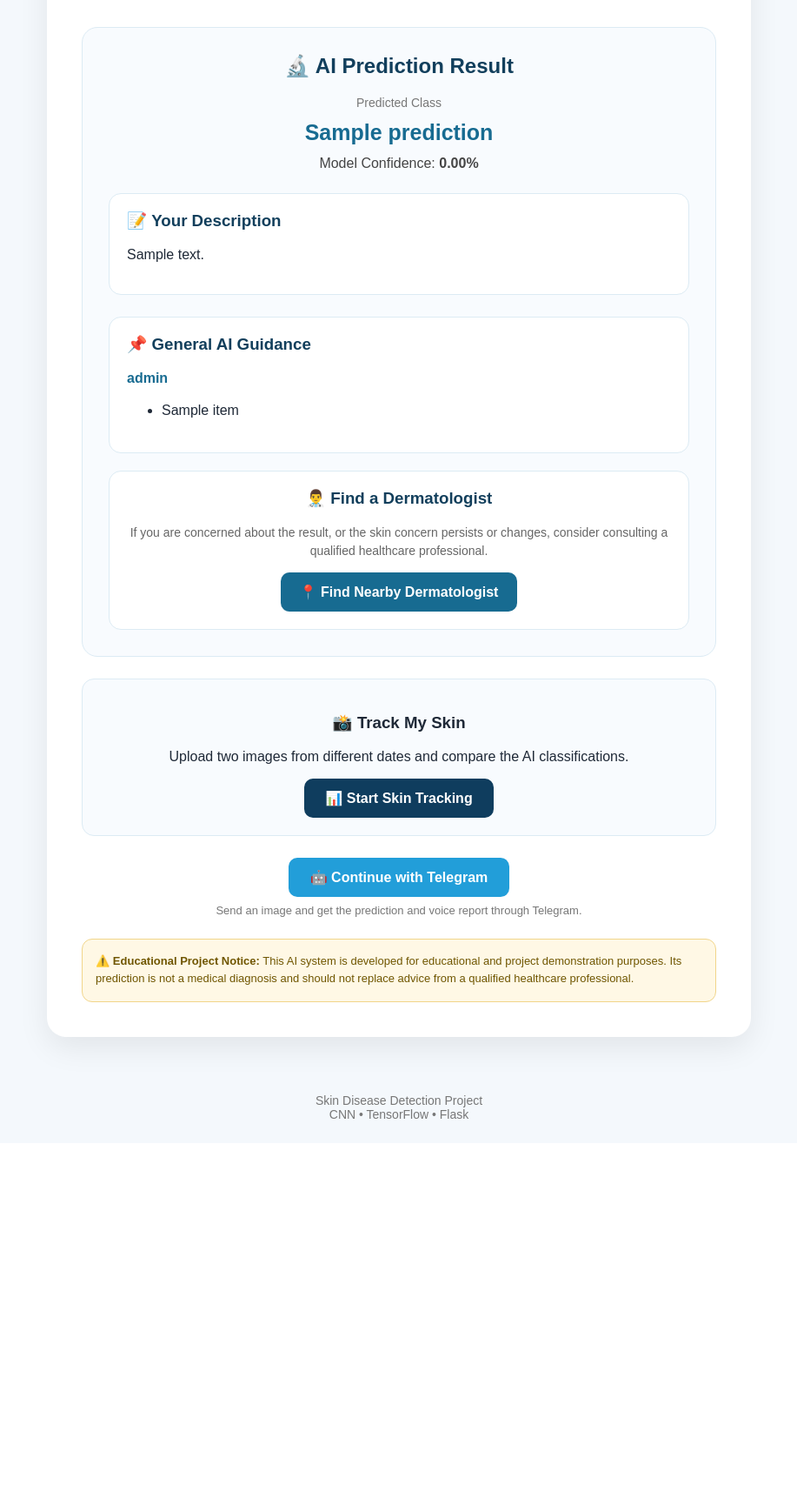
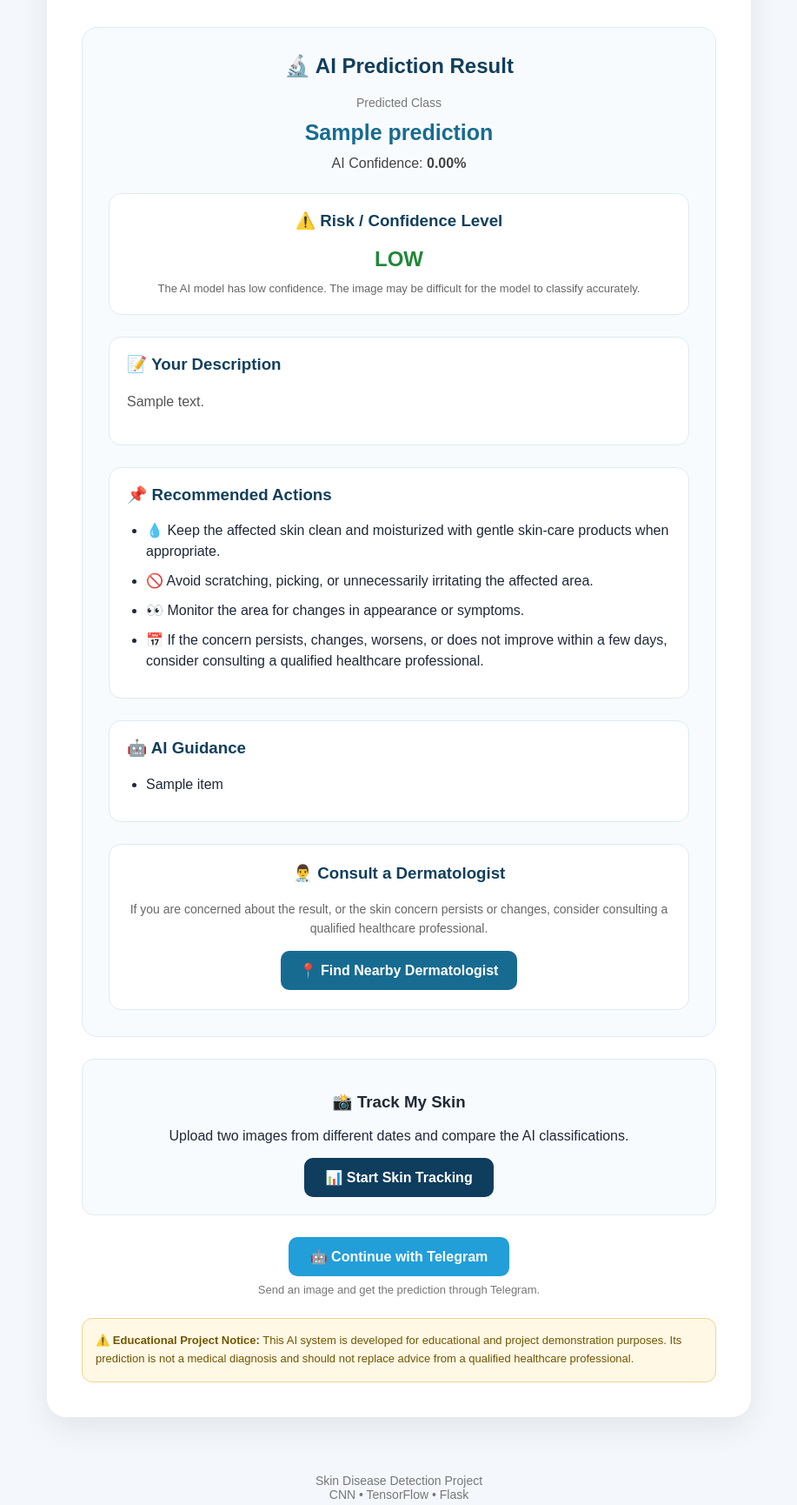
Before and after one commit to keerthana1780-del/skin-disease-detection, a Flask app: template templates/index.html in a window 1280 px wide. Shown: the part 694-2424 px from the top of the page at 87% size, without its empty margins (181-1098 px from the left). Before the commit the page ends 1980 px from the top, so only its background shows below. Run offline with Flask 3, Linux system fonts and the light colour scheme; the template is opened without the code that fills it: most values are stand-ins (such as "Sample title", 1, 10 or a date in 2020); parts of the project's set-up code (start-up, migrations or seed data) failed here and were passed over.

Commit message:
Update index.html

```diff
--- a/templates/index.html
+++ b/templates/index.html
@@ -71,6 +71,8 @@
             line-height: 1.6;
         }
 
+        /* ================= UPLOAD ================= */
+
         .upload-area {
             border: 2px dashed #7aa9c7;
             background: #f8fbfe;
@@ -104,6 +106,8 @@
             border-radius: 10px;
         }
 
+        /* ================= PREVIEW ================= */
+
         #preview-section {
             display: none;
             margin-top: 30px;
@@ -118,6 +122,8 @@
             border-radius: 18px;
             border: 3px solid #dcebf4;
         }
+
+        /* ================= DESCRIPTION ================= */
 
         #description-section {
             display: none;
@@ -155,6 +161,8 @@
             resize: vertical;
         }
 
+        /* ================= BUTTON ================= */
+
         .button-area {
             display: none;
             text-align: center;
@@ -171,6 +179,8 @@
             font-weight: bold;
             cursor: pointer;
         }
+
+        /* ================= RESULT ================= */
 
         .result {
             margin-top: 35px;
@@ -206,9 +216,50 @@
             color: #444;
         }
 
-        /* ================= GUIDANCE ================= */
+        /* ================= RISK ================= */
 
-        .guidance {
+        .risk-box {
+            margin-top: 25px;
+            padding: 20px;
+            background: white;
+            border-radius: 14px;
+            border: 1px solid #dcebf4;
+            text-align: center;
+        }
+
+        .risk-box h3 {
+            margin-top: 0;
+            color: #123f5c;
+        }
+
+        .risk-value {
+            font-size: 24px;
+            font-weight: bold;
+            margin-top: 8px;
+        }
+
+        .risk-low {
+            color: #218739;
+        }
+
+        .risk-medium {
+            color: #d28a00;
+        }
+
+        .risk-high {
+            color: #c62828;
+        }
+
+        .risk-note {
+            color: #666;
+            font-size: 13px;
+            line-height: 1.5;
+            margin-top: 10px;
+        }
+
+        /* ================= ACTIONS ================= */
+
+        .actions {
             margin-top: 25px;
             padding: 20px;
             background: white;
@@ -216,27 +267,46 @@
             border: 1px solid #dcebf4;
         }
 
-        .guidance h3 {
+        .actions h3 {
             margin-top: 0;
             color: #123f5c;
         }
 
-        .guidance-level {
-            font-weight: bold;
-            color: #176b91;
-            margin-bottom: 12px;
+        .actions ul {
+            padding-left: 22px;
+            margin-bottom: 0;
         }
 
-        .guidance li {
-            margin-bottom: 8px;
+        .actions li {
+            margin-bottom: 10px;
             line-height: 1.5;
+        }
+
+        /* ================= DESCRIPTION RESULT ================= */
+
+        .description-result {
+            margin-top: 25px;
+            padding: 20px;
+            background: white;
+            border-radius: 14px;
+            border: 1px solid #dcebf4;
+        }
+
+        .description-result h3 {
+            margin-top: 0;
+            color: #123f5c;
+        }
+
+        .description-result p {
+            color: #555;
+            line-height: 1.6;
         }
 
         /* ================= DOCTOR ================= */
 
         .doctor {
-            margin-top: 20px;
-            padding: 20px;
+            margin-top: 25px;
+            padding: 22px;
             text-align: center;
             background: white;
             border-radius: 14px;
@@ -251,7 +321,7 @@
         .doctor p {
             color: #666;
             font-size: 14px;
-            line-height: 1.5;
+            line-height: 1.6;
         }
 
         .doctor-btn {
@@ -308,6 +378,8 @@
             color: #777;
         }
 
+        /* ================= WARNING ================= */
+
         .warning {
             margin-top: 25px;
             padding: 15px;
@@ -319,12 +391,16 @@
             line-height: 1.6;
         }
 
+        /* ================= FOOTER ================= */
+
         .footer {
             text-align: center;
             color: #777;
             font-size: 14px;
             padding: 25px;
         }
+
+        /* ================= MOBILE ================= */
 
         @media (max-width: 600px) {
 
@@ -356,6 +432,10 @@
                 width: 100%;
                 height: 250px;
             }
+
+            .disease {
+                font-size: 21px;
+            }
         }
 
     </style>
@@ -364,7 +444,6 @@
 
 
 <body>
-
 
 <header class="header">
 
@@ -384,7 +463,6 @@
 <main class="container">
 
 <div class="card">
-
 
     <h2 class="title">
         Analyze Your Skin Image
@@ -462,7 +540,7 @@
 
                 You can describe the affected area,
                 symptoms, or how long you have noticed
-                the problem. This field is optional.
+                the problem.
 
             </div>
 
@@ -494,7 +572,9 @@
     </form>
 
 
-    <!-- ================= RESULT ================= -->
+    <!-- ================================================= -->
+    <!-- IDEA 1 RESULT -->
+    <!-- ================================================= -->
 
     {% if prediction %}
 
@@ -504,6 +584,9 @@
             🔬 AI Prediction Result
         </h2>
 
+
+        <!-- ================= PREDICTION ================= -->
+
         <div class="result-label">
             Predicted Class
         </div>
@@ -512,9 +595,12 @@
             {{ prediction }}
         </div>
 
+
+        <!-- ================= CONFIDENCE ================= -->
+
         <div class="confidence">
 
-            Model Confidence:
+            AI Confidence:
 
             <strong>
                 {{ "%.2f"|format(confidence) }}%
@@ -523,11 +609,64 @@
         </div>
 
 
-        <!-- ================= DESCRIPTION ================= -->
+        <!-- ================================================= -->
+        <!-- RISK LEVEL -->
+        <!-- ================================================= -->
+
+        <div class="risk-box">
+
+            <h3>
+                ⚠️ Risk / Confidence Level
+            </h3>
+
+            {% if confidence >= 70 %}
+
+                <div class="risk-value risk-high">
+                    HIGH
+                </div>
+
+                <div class="risk-note">
+                    The AI model has relatively high confidence
+                    in this prediction. This does not mean the
+                    condition is medically confirmed.
+                </div>
+
+            {% elif confidence >= 40 %}
+
+                <div class="risk-value risk-medium">
+                    MEDIUM
+                </div>
+
+                <div class="risk-note">
+                    The AI model has medium confidence.
+                    Consider professional evaluation if the
+                    concern persists or changes.
+                </div>
+
+            {% else %}
+
+                <div class="risk-value risk-low">
+                    LOW
+                </div>
+
+                <div class="risk-note">
+                    The AI model has low confidence.
+                    The image may be difficult for the model
+                    to classify accurately.
+                </div>
+
+            {% endif %}
+
+        </div>
+
+
+        <!-- ================================================= -->
+        <!-- USER DESCRIPTION -->
+        <!-- ================================================= -->
 
         {% if description %}
 
-        <div class="guidance">
+        <div class="description-result">
 
             <h3>
                 📝 Your Description
@@ -542,19 +681,57 @@
         {% endif %}
 
 
-        <!-- ================= IDEA 1 GUIDANCE ================= -->
+        <!-- ================================================= -->
+        <!-- ACTIONS -->
+        <!-- ================================================= -->
+
+        <div class="actions">
+
+            <h3>
+                📌 Recommended Actions
+            </h3>
+
+            <ul>
+
+                <li>
+                    💧 Keep the affected skin clean and
+                    moisturized with gentle skin-care products
+                    when appropriate.
+                </li>
+
+                <li>
+                    🚫 Avoid scratching, picking, or
+                    unnecessarily irritating the affected area.
+                </li>
+
+                <li>
+                    👀 Monitor the area for changes in
+                    appearance or symptoms.
+                </li>
+
+                <li>
+                    📅 If the concern persists, changes,
+                    worsens, or does not improve within a few
+                    days, consider consulting a qualified
+                    healthcare professional.
+                </li>
+
+            </ul>
+
+        </div>
+
+
+        <!-- ================================================= -->
+        <!-- EXTRA AI GUIDANCE -->
+        <!-- ================================================= -->
 
         {% if guidance %}
 
-        <div class="guidance">
+        <div class="actions">
 
             <h3>
-                📌 General AI Guidance
+                🤖 AI Guidance
             </h3>
-
-            <div class="guidance-level">
-                {{ guidance_level }}
-            </div>
 
             <ul>
 
@@ -573,20 +750,23 @@
         {% endif %}
 
 
-        <!-- ================= DERMATOLOGIST ================= -->
+        <!-- ================================================= -->
+        <!-- DERMATOLOGIST -->
+        <!-- ================================================= -->
 
         {% if dermatologist_url %}
 
         <div class="doctor">
 
             <h3>
-                👨‍⚕️ Find a Dermatologist
+                👨‍⚕️ Consult a Dermatologist
             </h3>
 
             <p>
                 If you are concerned about the result,
                 or the skin concern persists or changes,
-                consider consulting a qualified healthcare professional.
+                consider consulting a qualified healthcare
+                professional.
             </p>
 
             <a
@@ -602,12 +782,15 @@
 
         {% endif %}
 
+
     </div>
 
     {% endif %}
 
 
-    <!-- ================= IDEA 2 ================= -->
+    <!-- ================================================= -->
+    <!-- IDEA 2 ENTRY - NOT CHANGING YET -->
+    <!-- ================================================= -->
 
     <div class="track-section">
 
@@ -630,7 +813,9 @@
     </div>
 
 
-    <!-- ================= TELEGRAM ================= -->
+    <!-- ================================================= -->
+    <!-- TELEGRAM - NOT CHANGING YET -->
+    <!-- ================================================= -->
 
     <div class="telegram-section">
 
@@ -646,14 +831,16 @@
         <div class="telegram-text">
 
             Send an image and get the prediction
-            and voice report through Telegram.
+            through Telegram.
 
         </div>
 
     </div>
 
 
-    <!-- ================= WARNING ================= -->
+    <!-- ================================================= -->
+    <!-- WARNING -->
+    <!-- ================================================= -->
 
     <div class="warning">
 
```
